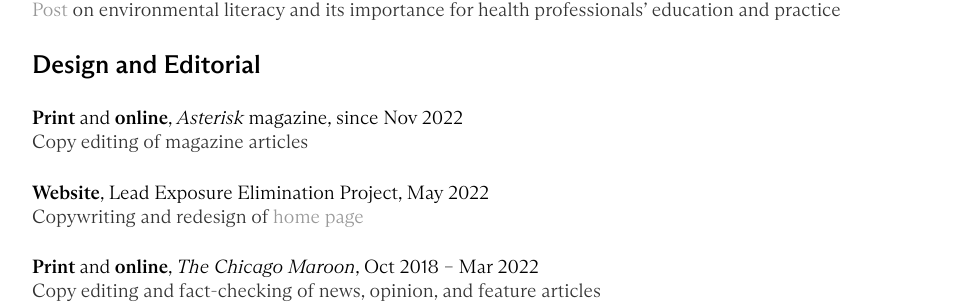
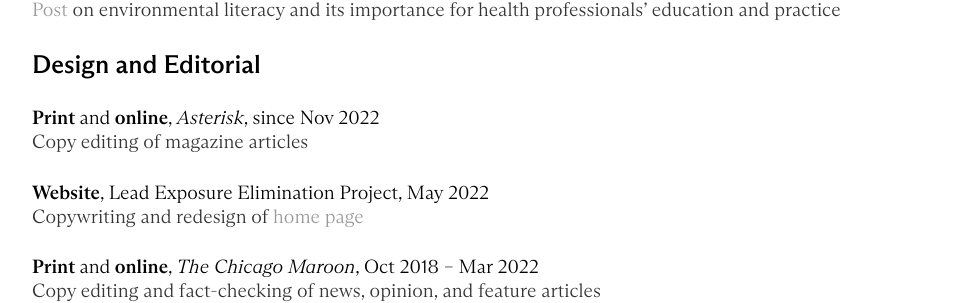
Before and after one commit to y-james-hu/y-james-hu.github.io, a Jekyll site: the page built from projects/index.html, in a window 1280 px wide. Shown: the part 1605-1908 px from the top of the page, without its empty margins (160-1115 px from the left). Built offline with Jekyll 4.4.1, drawn with Linux system fonts in a browser that asks for light colours.

Commit message:
Update index.html

```diff
--- a/projects/index.html
+++ b/projects/index.html
@@ -49,7 +49,7 @@
 
   <h3 style="margin-left: 0px">Design and Editorial</h2>
 
-      <h4 style="margin-left: 0px">Print <span style="font-weight:normal">and</span> online<span style="font-weight:normal">, <em>Asterisk</em> magazine, since Nov 2022</span></h4>
+      <h4 style="margin-left: 0px">Print <span style="font-weight:normal">and</span> online<span style="font-weight:normal">, <em>Asterisk</em>, since Nov 2022</span></h4>
       <p style="margin-left: 0px">Copy editing of magazine articles</p>
 
       <h4 style="margin-left: 0px">Website<span style="font-weight:normal">, Lead Exposure Elimination Project, May 2022</span></h4>
```
